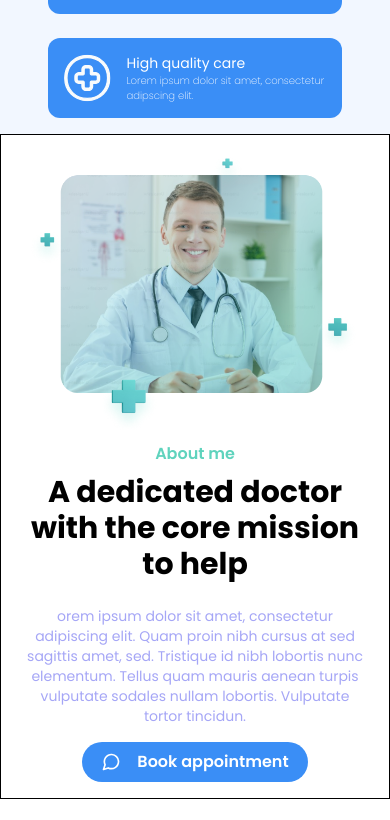
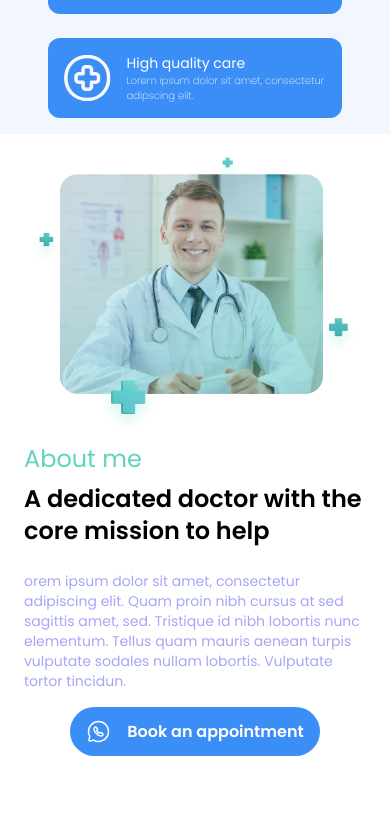
Before and after one commit to Bateyjosue/FigmaToCode-Challenge-Week1--Josue-Batey-, a React (Vite) app: page / in a window 390 px wide. Shown: the part 910-1730 px from the top of the page. Before the commit the page ends 1709 px from the top, so only its background shows below. Built offline with nearby package versions, Linux system fonts and the light colour scheme.

Commit message:
feat: update about section mobile

```diff
--- a/src/components/About.tsx
+++ b/src/components/About.tsx
@@ -1,12 +1,11 @@
 import WhatAppIcon from "../assets/icons/WhatAppIcon"
 import DocImage from '../assets/img/about-doc.png'
-import DocBg from '../assets/img/doc2/plusicons.png'
 import TextComponent from "./TextComponent"
 
 function About() {
   return (
-    <section className="wrapper-md lg:wrapper-lg grid grid-cols-1 lg:grid-cols-2 lg:place-content-center gap-x-16 lg:py-32 border bg-white">
-      <div className={`bg-[url(${DocBg})]`}>
+    <section className="wrapper-md lg:wrapper-lg grid grid-cols-1 lg:grid-cols-2 lg:place-content-center gap-x-16 pb-16 lg:pb-0 lg:py-32 bg-white">
+      <div className="">
         <img src={DocImage} alt="" />
       </div>
       <div className="flex items-center">
@@ -14,7 +13,7 @@ function About() {
           title="About me"
           headline="A dedicated doctor with the core mission to help"
           paragraphe="orem ipsum dolor sit amet, consectetur adipiscing elit. Quam proin nibh cursus at sed sagittis amet, sed. Tristique id nibh lobortis nunc elementum. Tellus quam mauris aenean turpis vulputate sodales nullam lobortis. Vulputate tortor tincidun."
-          className="text-3xl lg:text2xl py-2"
+          className="text-2xl lg:text-3xl lg:text2xl py-2"
           classNamePara="text-sm"
         >
             <WhatAppIcon/>
--- a/src/components/TextComponent.tsx
+++ b/src/components/TextComponent.tsx
@@ -1,6 +1,6 @@
 import { PropsWithChildren } from 'react'
 import Button from './Button'
-import MessageIcon from '../assets/icons/MessageIcon'
+import WhatAppIcon from '../assets/icons/WhatAppIcon'
 
 interface TextComponentProps {
   title: string
@@ -12,14 +12,14 @@ interface TextComponentProps {
 
 function TextComponent({title, headline, paragraphe,className,classNamePara}: PropsWithChildren<TextComponentProps>) {
   return (
-    <div className="flex flex-col text-center lg:text-left">
-        <h4 className="text-secondary font-semibold lg:text-xl">{title}</h4>
-        <h2 className={`poppins-bold font-bold ${className}`}>{headline}</h2>
+    <div className="flex flex-col">
+        <h4 className="text-secondary text-2xl lg:font-semibold lg:text-xl">{title}</h4>
+        <h2 className={`poppins-bold font-semibold lg:font-bold ${className}`}>{headline}</h2>
         <p className={`text-iris my-4 ${classNamePara}`}>{paragraphe}</p>
         <Button
-          text="Book appointment"
-          className="bg-primary flex gap-x-4 py-2 rounded-full font-semibold text-white w-2/3 mx-auto lg:mx-0 lg:w-1/2 items-center justify-center">
-          <MessageIcon className="h-5 w-5"/>
+          text="Book an appointment"
+          className="bg-primary flex gap-x-4 py-3 px-4 lg:px-0 rounded-full font-semibold text-white w-2.5/3 mx-auto lg:mx-0 lg:w-1/2 items-center justify-center">
+          <WhatAppIcon/>
         </Button>
       </div>
   )
```
